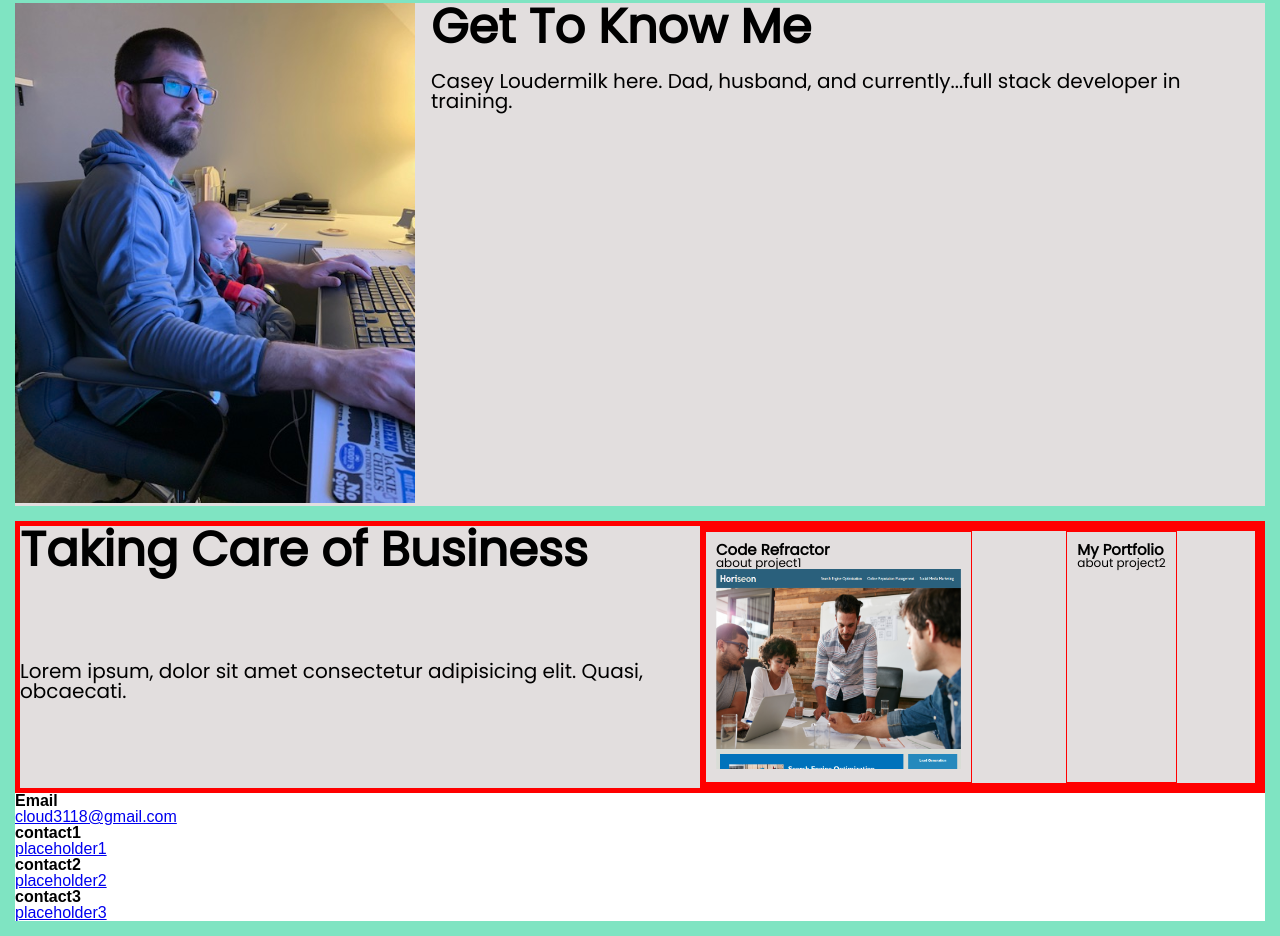
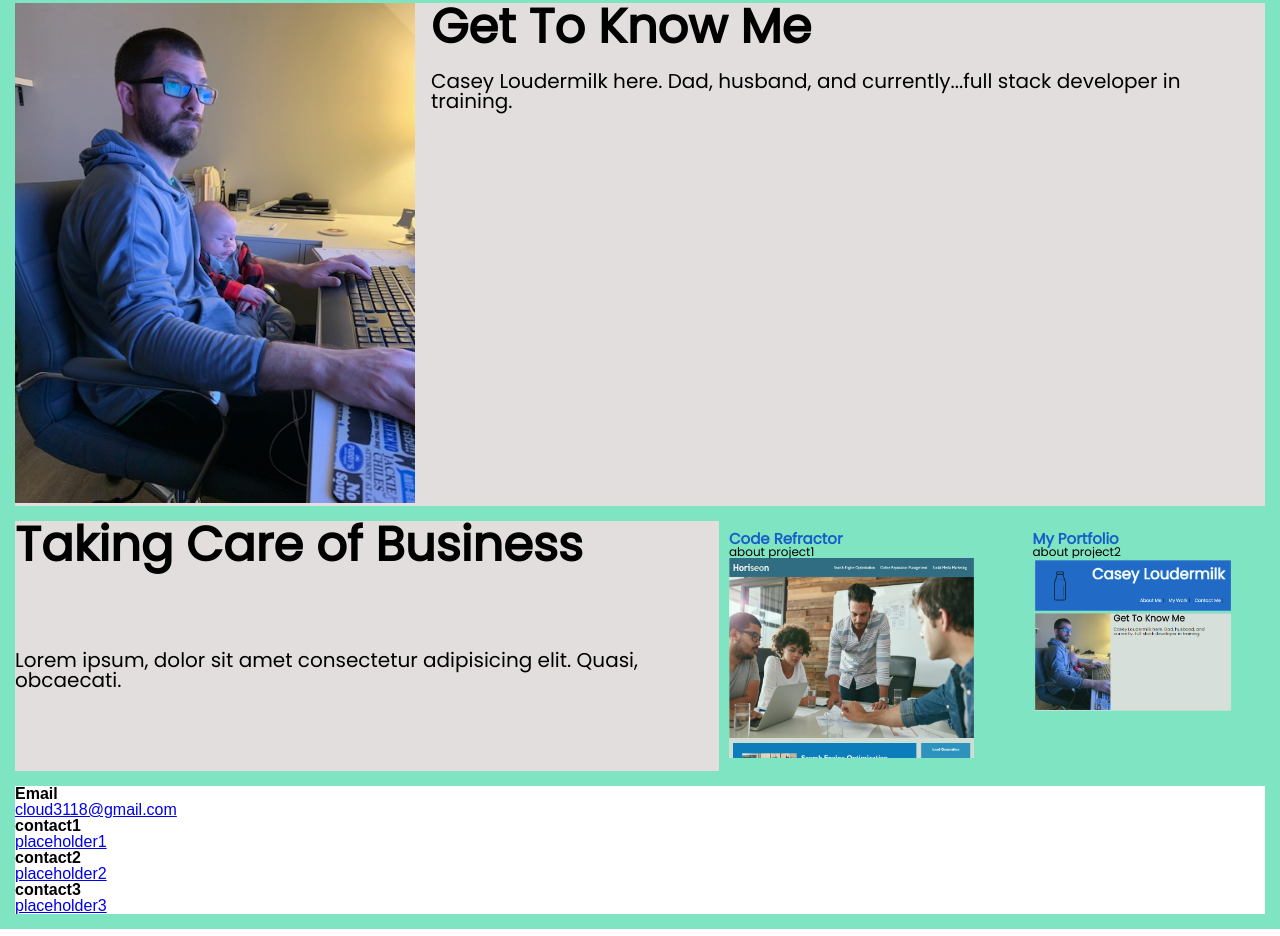
Before and after one commit to cloud3118/homework2-advcss, a plain HTML site: page index.html in a window 1280 px wide. Shown: the part 287-1223 px from the top of the page. Drawn offline with Linux system fonts and the light colour scheme.

Commit message:
added images, links, and effects to my project section

```diff
--- a/Assets/style.css
+++ b/Assets/style.css
@@ -1,14 +1,13 @@
 /* Header Styling */
 body {
     border: rgb(127, 228, 194) 15px solid;
-
 }
 
 
 Header {
     padding: 30px;
     border-bottom: rgb(127, 228, 194) 15px solid;
-    border-width: 100%;
+    border-width: 150%;
     font-family: 'Poppins', sans-serif;
     background-color: rgb(24, 94, 199);
     color: white;
@@ -65,11 +64,12 @@ h1 {
 /* My Work Styling */
 
 .projectcontainer {
-    border: red solid 5px;
     display: grid;
-    grid-template-columns: auto auto auto;
+    grid-template-columns: auto auto;
+    grid-template-rows: auto;
     column-gap: 1 em;
     background-color: rgb(226, 222, 222);
+    border-bottom:rgb(127, 228, 194) solid 15px;
 }
 
 .workinfo {
@@ -78,7 +78,7 @@ h1 {
 }
 
 .classprojects {
-    border: red solid 5px;
+    background-color: rgb(127, 228, 194);
     display: grid;
     grid-template-columns: 2fr 2fr;
     column-gap: 1em;
@@ -87,13 +87,13 @@ h1 {
 
 .classprojects > div {
     padding: 10px;
-    border: red solid 1px;
-
 }
 
 .projecttitle {
     font-family: 'Poppins', sans-serif;
     font-size: 15px;
+    color: rgb(24, 94, 199);
+    font-weight:bolder;
 }
 
 .project1 {
@@ -109,21 +109,24 @@ h1 {
     font-size: 12px;
 }
 
-
-.classprojectlink:hover {
-    color: #FF00FF;
-    transform: rotate(20deg);
-}
-
-.classprojectlink {
-    transition: transform .2s;
-    height: 300px;
-    width: 300px;
-}
-
 .coderefactor {
     width: 245px;
     height: 200px;
+    opacity: 0.9;
+}
+
+.coderefactor:hover {
+    opacity: 1.0;
+}
+
+.portfolioproject {
+    width: 200px;
+    height: 155px;
+    opacity: .9;
+}
+
+.portfolioproject:hover {
+    opacity: 1;
 }
 
 
--- a/index.html
+++ b/index.html
@@ -56,6 +56,7 @@
               <div class="project2">
                 <h2 class="projecttitle">My Portfolio</h2>
                 <p class="projecttext">about project2</p>
+                <a href="#" class="classprojectlink" target="_blank"><img src="./assets/portfoliopage.png" alt="portfolio-project" class="portfolioproject"></a>
               </div>
             </div>
 
```
Also changed, not shown: Assets/portfoliopage.png (added).
